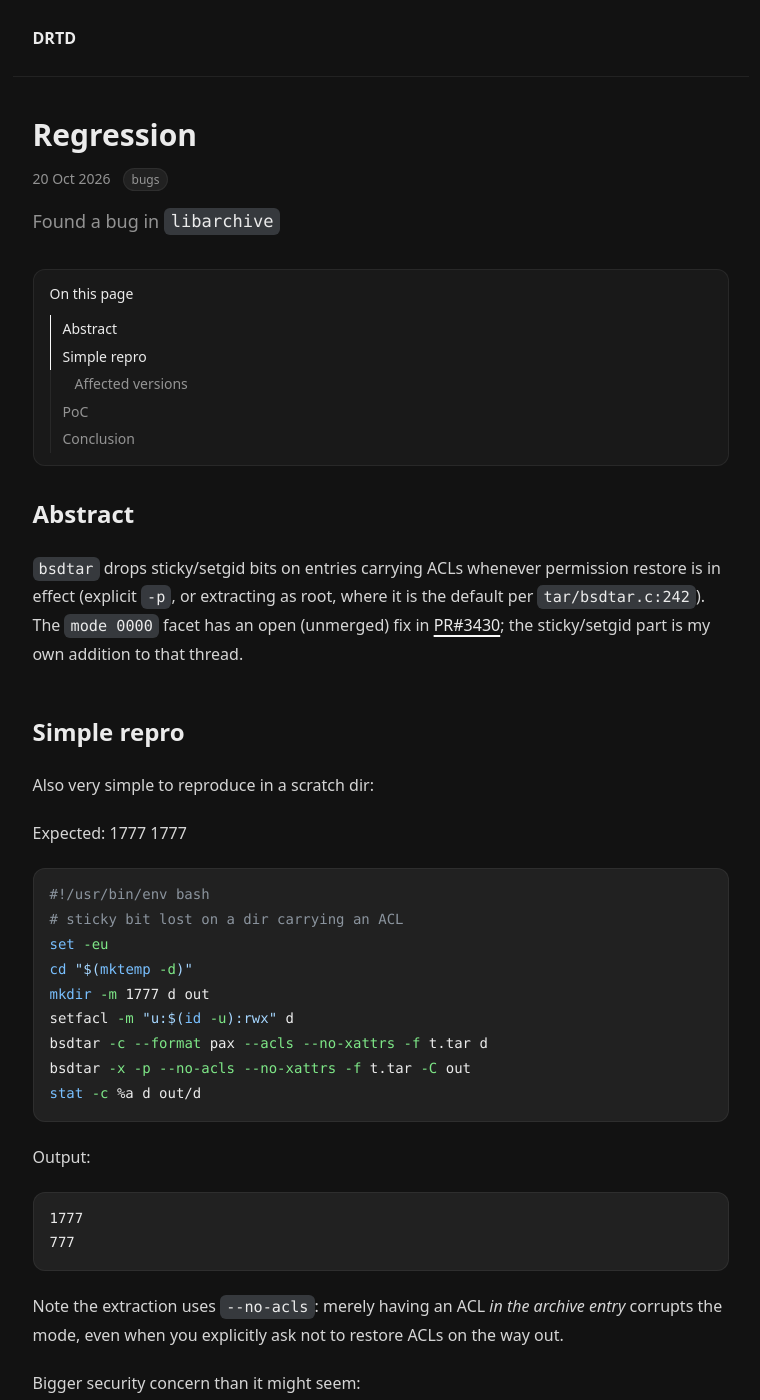
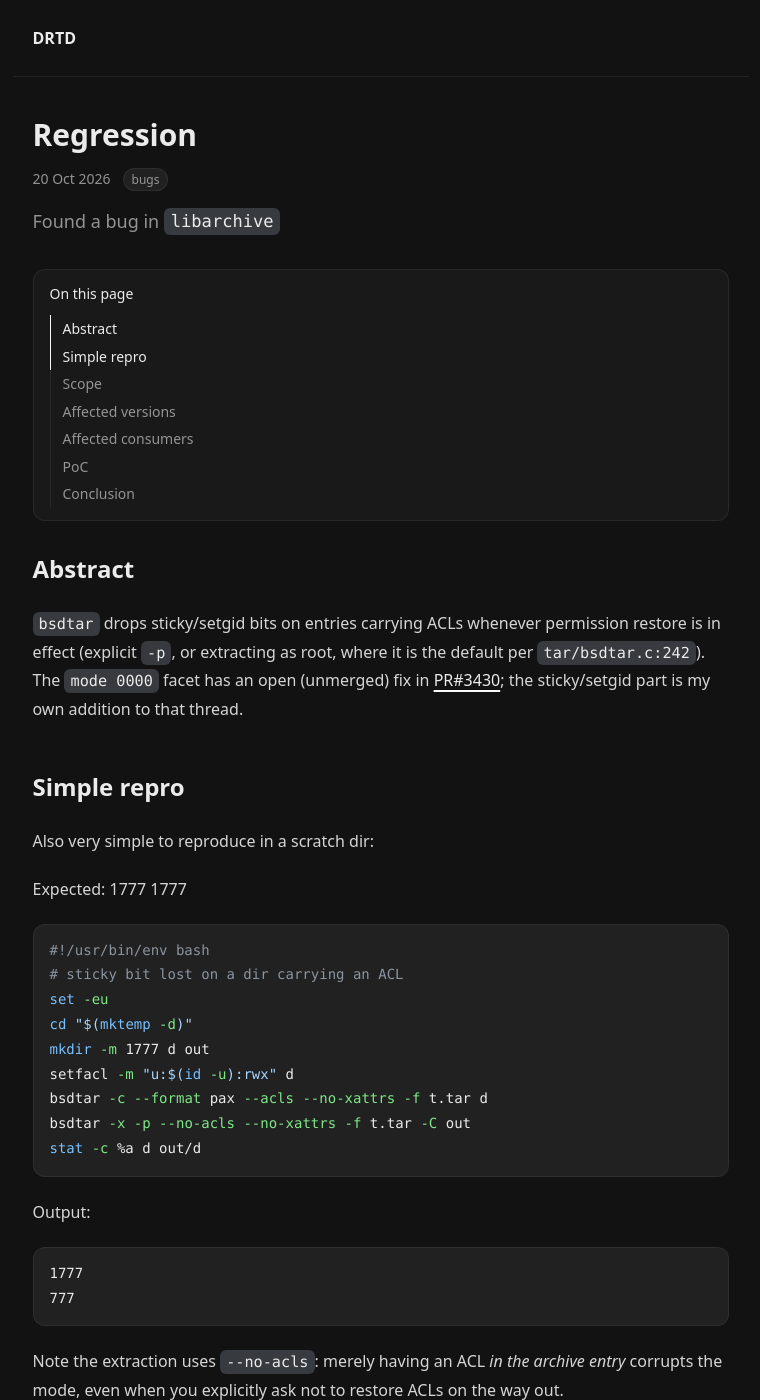
Before and after one commit to h8d13/dontreadthedocs, a Jekyll site: the page built from _notes/regression-bsdtar.md, in a window 1280 px wide and 1400 px high. Shown: the whole window, without its empty margins (252-1012 px from the left). Built offline with Jekyll 4.4.1, drawn with Linux system fonts in a browser that asks for light colours; some of the changed text lies outside the part shown.

Commit message:
misc
Signed-off-by: h8d13 <hadean-eon-dev@proton.me>

````diff
--- a/_notes/regression-bsdtar.md
+++ b/_notes/regression-bsdtar.md
@@ -42,6 +42,8 @@ Output:
 Note the extraction uses `--no-acls`: merely having an ACL *in the archive entry*
 corrupts the mode, even when you explicitly ask not to restore ACLs on the way out.
 
+## Scope
+
 Bigger security concern than it might seem:
 
 ```console
@@ -63,7 +65,7 @@ RESTRICTED DELETION FLAG OR STICKY BIT
      it will load more quickly when run; this is called the sticky bit.
 ```
 
-### Affected versions
+## Affected versions
 
 Bisected to [exact-commit](https://github.com/libarchive/libarchive/commit/2d8a5760c5ec553283a95a1aaca746f6eb472d0f);
 builds before it are fine.
@@ -82,6 +84,8 @@ Version-gated to `>= 3.7.5`, so Debian stable is clean until forky:
 | Debian sid / forky | 3.8.9 | yes |
 | Arch (current) | 3.8.10 | yes |
 | openEuler 25.09 | 3.8.1 | yes |
+
+## Affected consumers
 
 Meaning any files with sticky/setgid, ACLs that went through `libarchive` in the last
 two years may have lost those bits. Funnily enough it is used by projects like:
````
